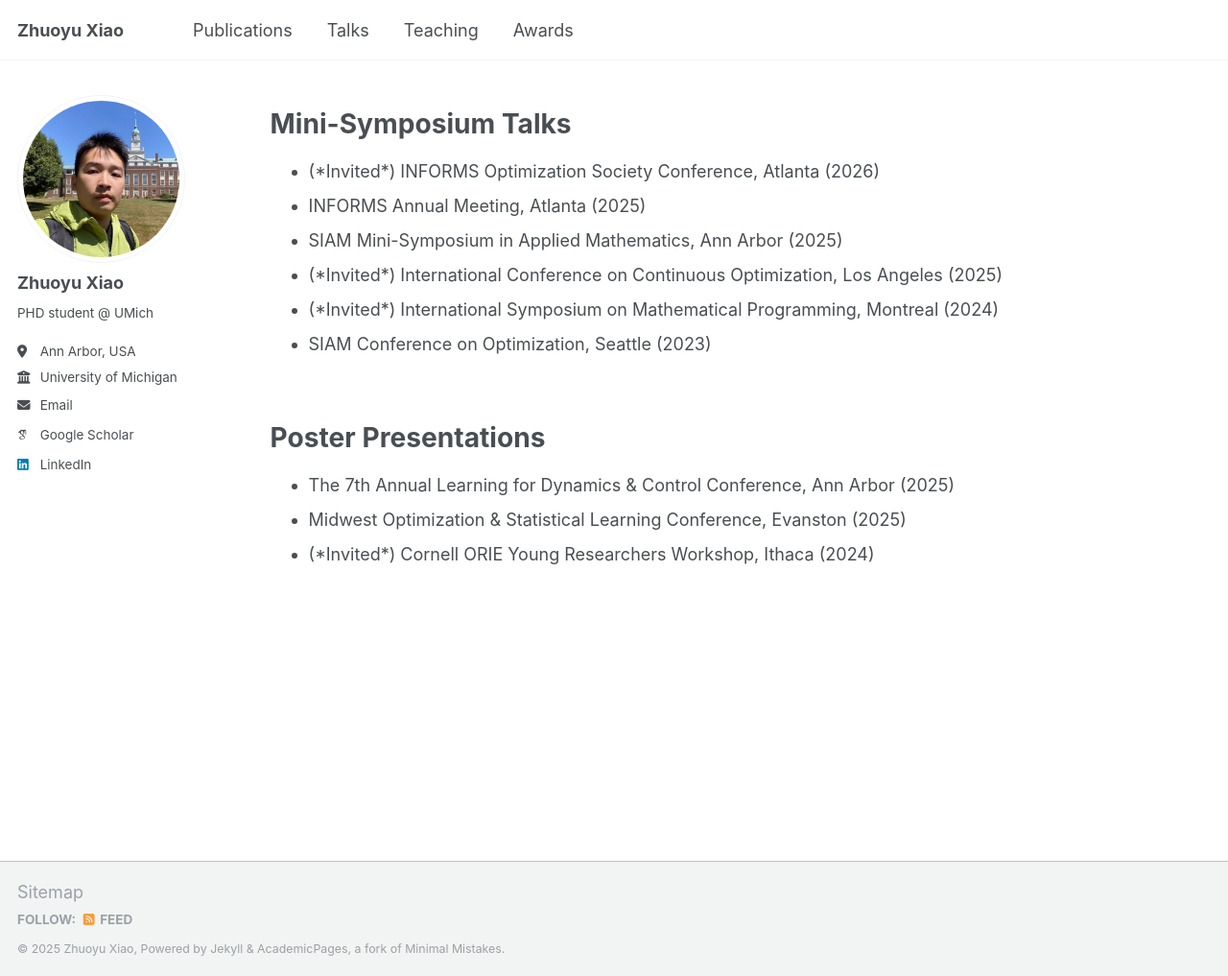
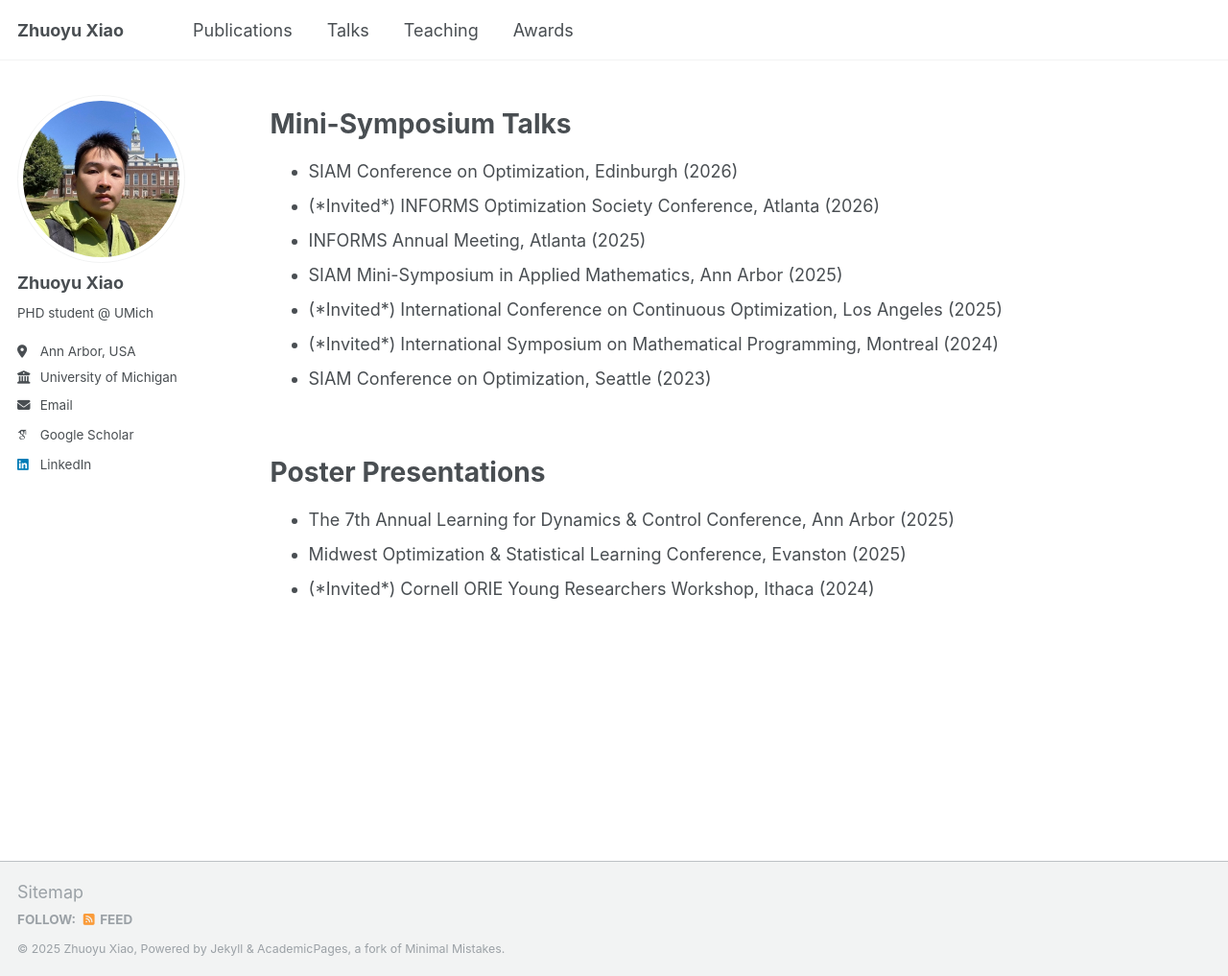
Before and after one commit to zyxiao97/zyxiao97.github.io, a Jekyll site: the page built from _pages/talks.md, in a window 1280 px wide and 1017 px high. Shown: the whole window at 96% size. Built offline with Jekyll 4.4.1, drawn with Linux system fonts in a browser that asks for light colours; some web fonts are replaced.

Commit message:
Update talks.md

```diff
--- a/_pages/talks.md
+++ b/_pages/talks.md
@@ -8,6 +8,7 @@ author_profile: true
 Mini-Symposium Talks
 ======
 
+- SIAM Conference on Optimization, Edinburgh (2026)
 - (\*Invited\*) INFORMS Optimization Society Conference, Atlanta (2026)
 - INFORMS Annual Meeting, Atlanta (2025)
 - SIAM Mini-Symposium in Applied Mathematics, Ann Arbor (2025)
```
